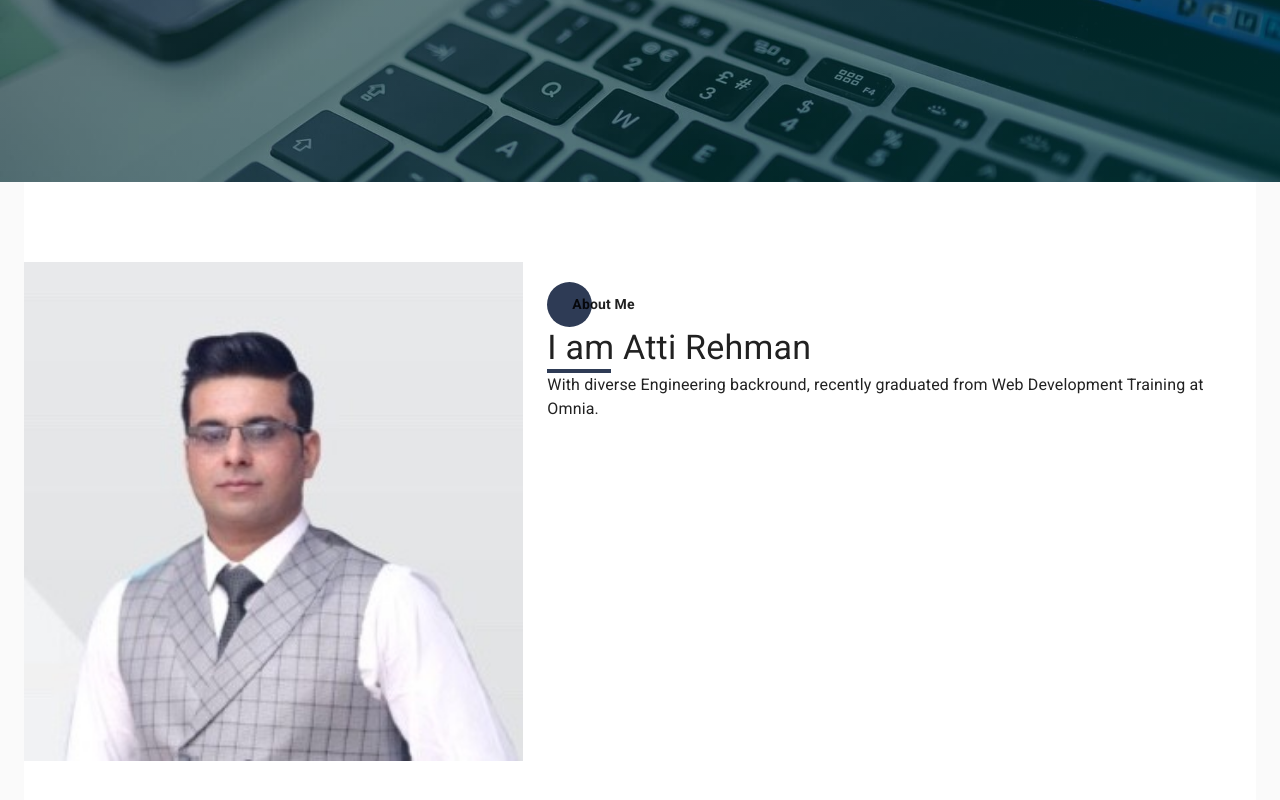
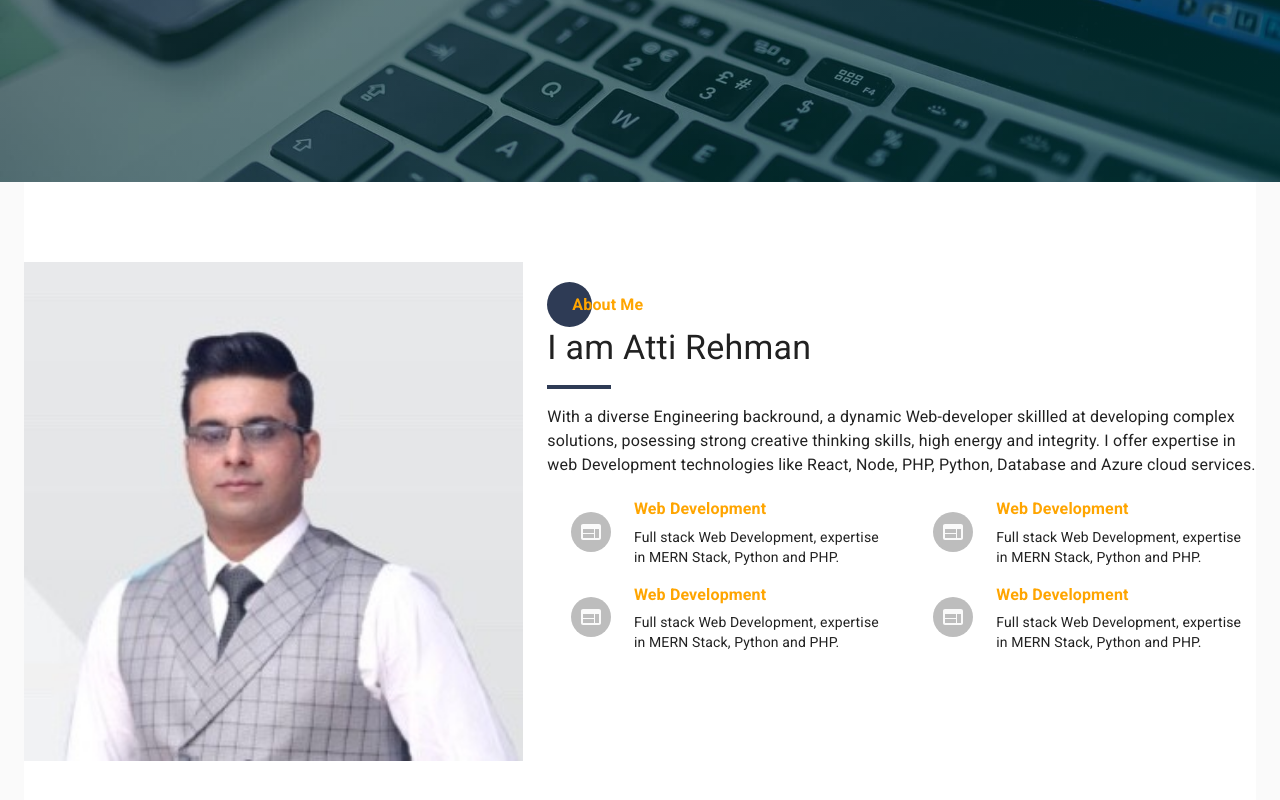
Before and after one commit to AttiR/Portfolio, a React (Create React App) app in the folder personal_portfolio/: page / in a window 1280 px wide. Shown: the part 538-1338 px from the top of the page. Built offline with nearby package versions, Linux system fonts and the light colour scheme.

Commit message:
AboutComponent

```diff
--- a/personal_portfolio/src/components/About.js
+++ b/personal_portfolio/src/components/About.js
@@ -2,6 +2,8 @@ import React from 'react';
 import { Box, Container, CssBaseline, Grid, Hidden } from '@material-ui/core';
 import Heading from './common/Heading';
 import image from '../images/image4.jpg';
+import AboutCard from './common/AboutCard';
+import WebIcon from '@material-ui/icons/Web';
 
 import { useStyles } from '../styles';
 
@@ -16,7 +18,7 @@ const About = () => {
             <Box component={Hidden} xsDown>
               <img
                 src={image}
-                alt=" about us"
+                alt=" ABOUT ME"
                 className={classes.responsiveImg}
               />
             </Box>
@@ -24,8 +26,39 @@ const About = () => {
           <Grid item xs={12} sm={7}>
             <Heading
               heading="I am Atti Rehman"
-              description="With diverse Engineering backround, recently graduated from Web Development Training at Omnia."
+              description="With a diverse Engineering backround, a dynamic Web-developer skillled at developing complex solutions, posessing strong creative thinking skills, high energy and integrity. I offer expertise in web Development technologies like React, Node, PHP, Python, Database and Azure cloud services."
             />
+            <br />
+            <Grid container spacing={2}>
+              <Grid item xs={12} sm={6}>
+                <AboutCard
+                  label="Web Development"
+                  Desc="Full stack Web Development, expertise in MERN Stack, Python and PHP."
+                  Icon={<WebIcon />}
+                />
+              </Grid>
+              <Grid item xs={12} sm={6}>
+                <AboutCard
+                  label="Web Development"
+                  Desc="Full stack Web Development, expertise in MERN Stack, Python and PHP."
+                  Icon={<WebIcon />}
+                />
+              </Grid>
+              <Grid item xs={12} sm={6}>
+                <AboutCard
+                  label="Web Development"
+                  Desc="Full stack Web Development, expertise in MERN Stack, Python and PHP."
+                  Icon={<WebIcon />}
+                />
+              </Grid>
+              <Grid item xs={12} sm={6}>
+                <AboutCard
+                  label="Web Development"
+                  Desc="Full stack Web Development, expertise in MERN Stack, Python and PHP."
+                  Icon={<WebIcon />}
+                />
+              </Grid>
+            </Grid>
           </Grid>
         </Grid>
       </Box>
--- a/personal_portfolio/src/components/Header.js
+++ b/personal_portfolio/src/components/Header.js
@@ -24,9 +24,9 @@ const Header = () => {
         </Typography>
 
         <Typography variant="h3" component="h4" className={classes.headerDesc}>
-          I create Website and application,
+          MERN Stack, Python (Flask), PHP
           <br />
-          base on your need..
+          SQL, MongoDB, Azure..
         </Typography>
         <Decorator
           lable="About Me"
--- /dev/null
+++ b/personal_portfolio/src/components/common/AboutCard.js
@@ -0,0 +1,32 @@
+import React from 'react';
+import { Avatar, Box, Grid, Typography } from '@material-ui/core';
+import { useStyles } from '../../styles';
+
+const AboutCard = ({ label, Desc, Icon }) => {
+  const classes = useStyles();
+  return (
+    <Box>
+      <Grid container>
+        <Grid item xs={3} className={classes.AvatarCont}>
+          <Avatar className={classes.icon}> {Icon}</Avatar>
+        </Grid>
+        <Grid item xs={9} className={classes.MediaText}>
+          <Typography
+            variant="body1"
+            component="h6"
+            gutterBottom
+            className={classes.headingMedia}
+          >
+            {label}
+          </Typography>
+
+          <Typography variant="description" gutterBottom>
+            {Desc}
+          </Typography>
+        </Grid>
+      </Grid>
+    </Box>
+  );
+};
+
+export default AboutCard;
--- a/personal_portfolio/src/components/common/Heading.js
+++ b/personal_portfolio/src/components/common/Heading.js
@@ -14,11 +14,14 @@ const Heading = ({ heading, description, aligncenter }) => {
   return (
     <Box>
       <CssBaseline />
-      <Decorator
-        lable="About Me"
-        withIcon="false"
-        styles={aligncenter ? { width: '100px', margin: '10px auto' } : ''}
-      />
+      <Typography style={{ color: 'orange' }}>
+        <Decorator
+          lable="About Me"
+          withIcon="false"
+          styles={aligncenter ? { width: '100px', margin: '10px auto' } : ''}
+        />
+      </Typography>
+
       <Typography
         variant="h4"
         align={aligncenter ? 'center' : 'left'}
--- a/personal_portfolio/src/styles.js
+++ b/personal_portfolio/src/styles.js
@@ -105,10 +105,25 @@ export const useStyles = makeStyles((theme) => ({
     width: '64px',
     height: '4px',
     backgroundColor: '#2E3B55',
+    margin: theme.spacing(2, 0),
   },
 
   responsiveImg: {
     width: '100%',
     height: 'auto',
   },
+  AvatarCont: {
+    display: 'flex',
+    flexFlow: 'row',
+    justifyContent: 'center',
+    alignItems: 'center',
+  },
+  avatar: {
+    backgroundColor: '#2E3B55',
+    color: 'white',
+  },
+  headingMedia: {
+    fontWeight: 'bolder',
+    color: 'Orange',
+  },
 }));
```
